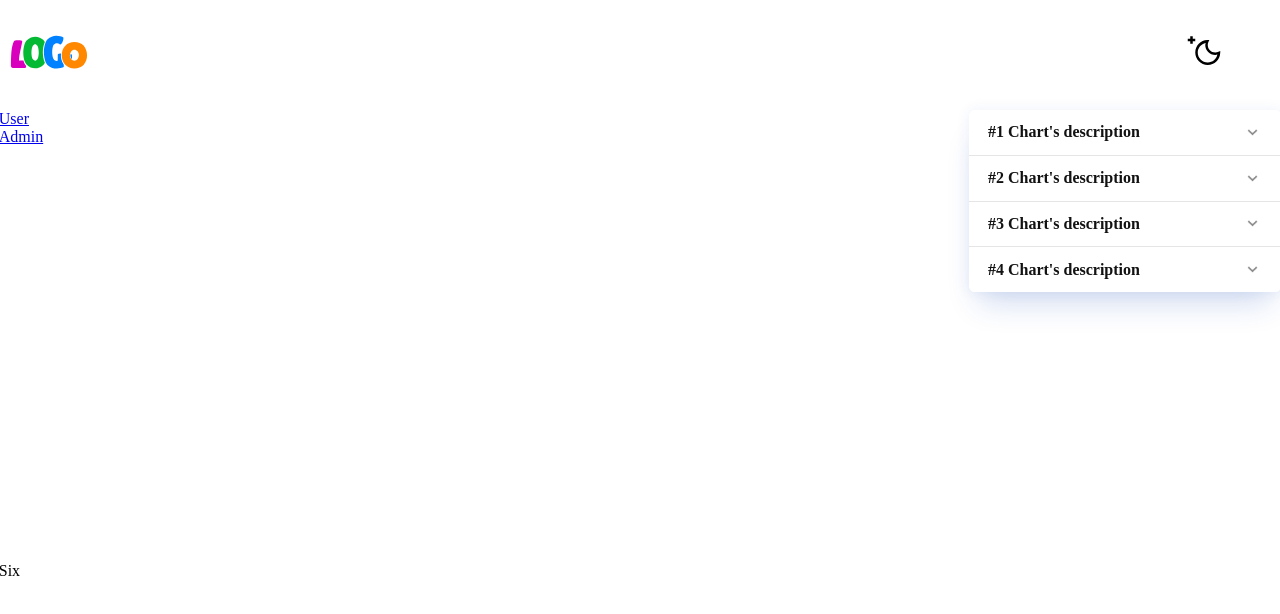
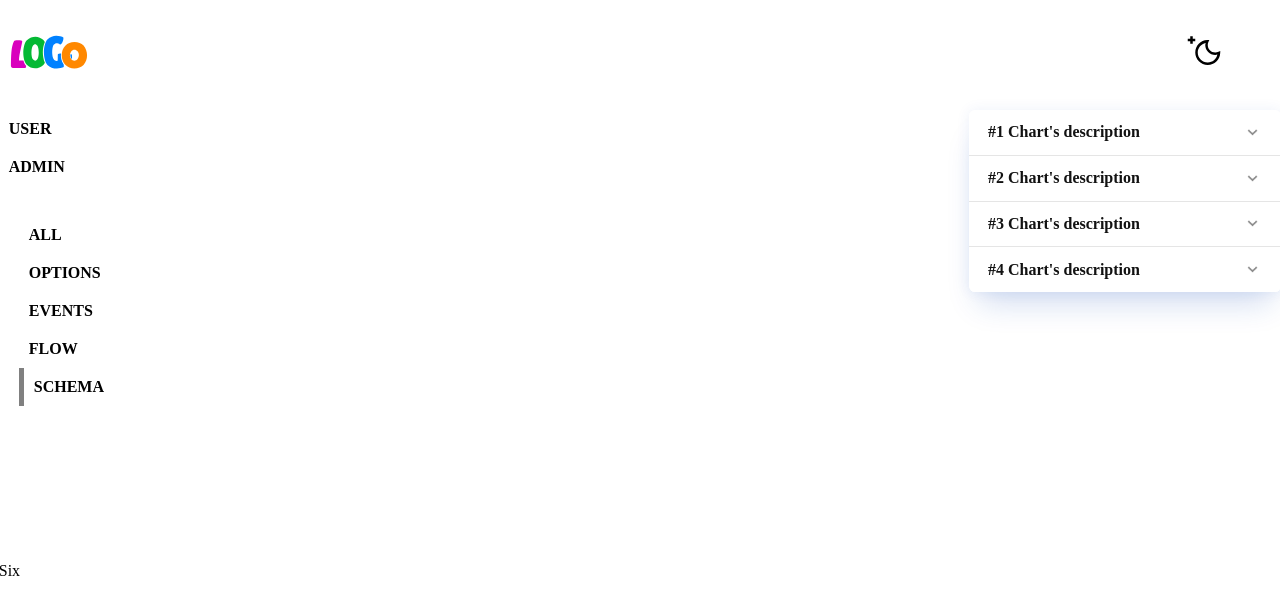
Before and after one commit to gitgregor/CatWitchChart, a React (Create React App) app: page /schema in a window 1280 px wide. Shown: the top 614 px of the page. Built offline with nearby package versions, Linux system fonts and the light colour scheme.

Commit message:
Add vertical Menu and change links apearence udser and admin

```diff
--- /dev/null
+++ b/src/Components/Menu/MenuVertical.jsx
@@ -0,0 +1,30 @@
+import React from "react";
+import { NavLink } from "react-router-dom";
+import "./menuVertical.scss";
+
+const list = [
+  { name: "all", path: "/all", exact: true },
+  { name: "options", path: "/options" },
+  { name: "events", path: "/events" },
+  { name: "flow", path: "/flow" },
+  { name: "schema", path: "/schema" },
+];
+
+const Navigation = () => {
+
+  const menu = list.map((item) => (
+    <li key={item.name}>
+      <NavLink to={item.path} exact={item.exact ? item.exact : false}>
+        {item.name}
+      </NavLink>
+    </li>
+  ));
+
+  return (
+    <nav className="mainex">
+      <ul>{menu}</ul>
+    </nav>
+  );
+};
+
+export default Navigation;
--- /dev/null
+++ b/src/Components/Menu/menuVertical.scss
@@ -0,0 +1,44 @@
+nav.mainex {
+    margin-top: 30px;
+    margin-left: 20px;
+    padding: 0 30px 30px 0;
+}
+
+.mainex ul {
+    list-style-type: none;
+}
+
+nav.mainex a {
+    display: block;
+    text-decoration: none;
+    color: black;
+    text-transform: uppercase;
+    font-weight: bold;
+    padding: 10px;
+    transition: .4s;
+}
+
+nav.mainex a:hover {
+    transform: translateX(20px);
+}
+
+nav.mainex a.active {
+    border-left: 5px gray solid;
+    transform: translateX(0);
+}
+
+nav.mainex li:nth-child(1) a.active {
+    border-left-color: green;
+}
+
+nav.mainex li:nth-child(2) a.active {
+    border-left-color: blue;
+}
+
+nav.mainex li:nth-child(3) a.active {
+    border-left-color: orange;
+}
+
+nav.mainex li:nth-child(4) a.active {
+    border-left-color: red;
+}
--- a/src/STYLES/GlobalStyles/globalStyle.js
+++ b/src/STYLES/GlobalStyles/globalStyle.js
@@ -37,7 +37,7 @@ body{
     /* opacity: ${props => (props.changeColorToggler ? '0.4' : '1')}; */
 }
 
-.h2__user, .admin_title, .paragraph {
+.h2__user, .admin_title, .paragraph, nav.mainex a, .link-user,  .link-admin {
      color:  ${props => (props.changeColorToggler ? 'white'
         :
         !props.changeColorToggler ? "black"
--- a/src/STYLES/Styles/scssStyles/grid-test3.scss
+++ b/src/STYLES/Styles/scssStyles/grid-test3.scss
@@ -157,10 +157,6 @@
 
 
 
-
-
-
-
 .user-content {
     display: grid;
     grid-template-columns: repeat(auto-fill, minmax(200px, 1fr));
--- a/src/STYLES/Styles/scssStyles/grid4.scss
+++ b/src/STYLES/Styles/scssStyles/grid4.scss
@@ -97,3 +97,14 @@
 
 
 }
+
+
+.link-user,
+.link-admin {
+    display: block;
+    text-decoration: none;
+    color: black;
+    text-transform: uppercase;
+    font-weight: bold;
+    padding: 10px;
+}
--- a/src/TEST/GridTests/grid-4.jsx
+++ b/src/TEST/GridTests/grid-4.jsx
@@ -8,6 +8,7 @@ import { Route, Link, Switch, Redirect } from 'react-router-dom'
 import User from '../../pages/UserPage'
 import Admin from '../../pages/AdminPage'
 import Accordion from '../../Components/Accordion/Accordion'
+import MenuVertical from '../../Components/Menu/MenuVertical'
 
 import '../../STYLES/Styles/scssStyles/grid4.scss'
 
@@ -59,10 +60,10 @@ const Grid4 = ({ changeColorToggler, DarkModeClickHandler }) => {
                     <div className="aside-1-content">
                         <ul>
                             <li>
-                                <Link to="/user">User</Link>
+                                <Link to="/user" className="link-user">User</Link>
                             </li>
                             <li>
-                                <Link to="/admin">Admin</Link>
+                                <Link to="/admin" className="link-admin">Admin</Link>
                             </li>
                             {/* <li>
                                 <Link to="/accordion">Accordion</Link>
@@ -81,6 +82,7 @@ const Grid4 = ({ changeColorToggler, DarkModeClickHandler }) => {
                             </Route> */}
                         </Switch>
                     </div>
+                    <MenuVertical />
                 </div>
 
 
```
